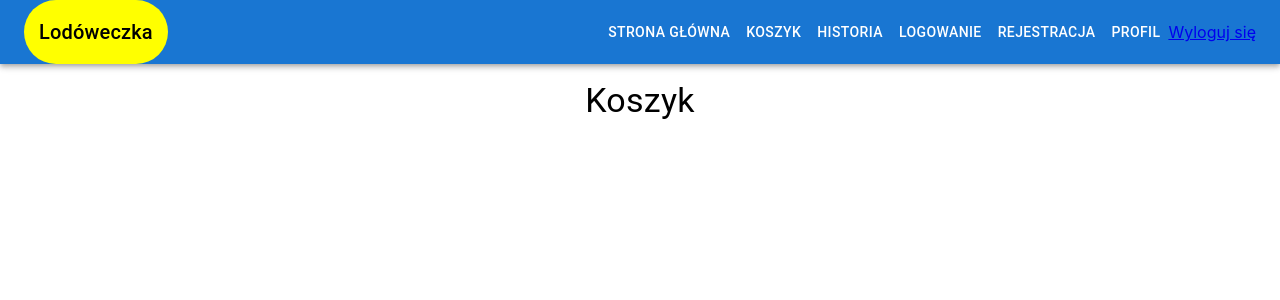
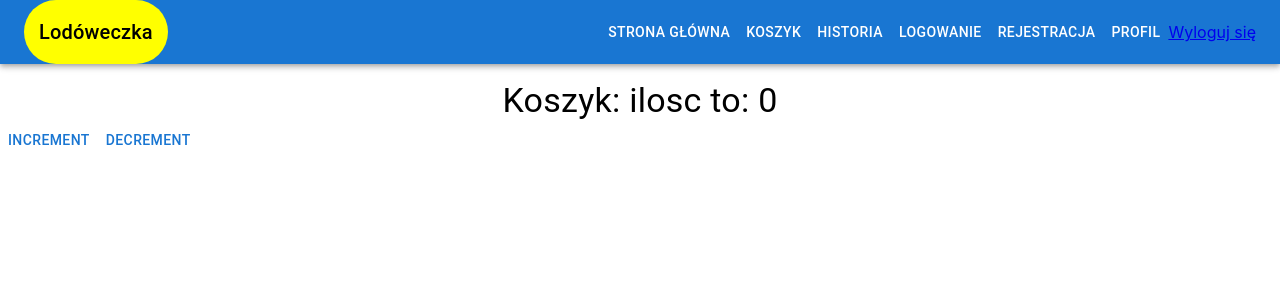
Before and after one commit to BlackRaven18/home-appliance-shop, a React (Create React App) app in the folder Frontend/: page /koszyk in a window 1280 px wide. Shown: the top 300 px of the page. Built offline with nearby package versions, Linux system fonts and the light colour scheme.

Commit message:
configured redux

```diff
--- a/Frontend/package.json
+++ b/Frontend/package.json
@@ -7,6 +7,7 @@
     "@emotion/styled": "^11.11.0",
     "@mui/icons-material": "^5.11.16",
     "@mui/material": "^5.12.3",
+    "@reduxjs/toolkit": "^1.9.5",
     "@testing-library/jest-dom": "^5.16.5",
     "@testing-library/react": "^13.4.0",
     "@testing-library/user-event": "^13.5.0",
@@ -19,6 +20,7 @@
     "match-sorter": "^6.3.1",
     "react": "^18.2.0",
     "react-dom": "^18.2.0",
+    "react-redux": "^8.0.5",
     "react-router": "^6.10.0",
     "react-router-dom": "^6.11.1",
     "react-scripts": "5.0.1",
--- a/Frontend/src/index.tsx
+++ b/Frontend/src/index.tsx
@@ -1,15 +1,19 @@
 import React from 'react';
 import ReactDOM from 'react-dom/client';
-import './index.css';
 import App from './App';
 import reportWebVitals from './reportWebVitals';
+import { store } from './redux/store'
+import { Provider } from 'react-redux'
+import './index.css';
 
 const root = ReactDOM.createRoot(
   document.getElementById('root') as HTMLElement
 );
 root.render(
   <React.StrictMode>
-    <App />
+    <Provider store = {store}>
+      <App />
+    </Provider>
   </React.StrictMode>
 );
 
--- /dev/null
+++ b/Frontend/src/redux/ShoppingCartReducer.tsx
@@ -0,0 +1,35 @@
+import { createSlice } from '@reduxjs/toolkit'
+import type { PayloadAction } from '@reduxjs/toolkit'
+
+export interface CartState {
+  quantity: number
+}
+
+const initialState: CartState = {
+  quantity: 0,
+}
+
+export const shoppingCartSlice = createSlice({
+  name: 'shoppingCart',
+  initialState,
+  reducers: {
+    increment: (state) => {
+      // Redux Toolkit allows us to write "mutating" logic in reducers. It
+      // doesn't actually mutate the state because it uses the Immer library,
+      // which detects changes to a "draft state" and produces a brand new
+      // immutable state based off those changes
+      state.quantity += 1
+    },
+    decrement: (state) => {
+      state.quantity -= 1
+    },
+    incrementByAmount: (state, action: PayloadAction<number>) => {
+      state.quantity += action.payload
+    },
+  },
+})
+
+// Action creators are generated for each case reducer function
+export const { increment, decrement, incrementByAmount } = shoppingCartSlice.actions
+
+export default shoppingCartSlice.reducer
--- /dev/null
+++ b/Frontend/src/redux/store.tsx
@@ -0,0 +1,13 @@
+import {configureStore} from '@reduxjs/toolkit'
+import shoppingCartReducer from './ShoppingCartReducer'
+
+export const store = configureStore({
+    reducer:{
+        shoppingCart: shoppingCartReducer,
+    }
+})
+
+// Infer the `RootState` and `AppDispatch` types from the store itself
+export type RootState = ReturnType<typeof store.getState>
+// Inferred type: {posts: PostsState, comments: CommentsState, users: UsersState}
+export type AppDispatch = typeof store.dispatch
--- a/Frontend/src/router/router.tsx
+++ b/Frontend/src/router/router.tsx
@@ -6,7 +6,7 @@ import Loginhome from './../view/Loginhome';
 import Adminlogin from './../view/Adminlogin';
 import Adminhome from './../view/Adminhome';
 import Product from './../view/Product';
-import Koszyk from './../view/Koszyk';
+import Koszyk from '../view/ShoppingCart';
 import Historia from './../view/Historia';
 import Profil from './../view/Profil';
 import Adminprofil from './../view/Adminprofil';
--- a/Frontend/src/view/Koszyk.tsx
+++ /dev/null
@@ -1,16 +0,0 @@
-import * as React from 'react';
-import Typography from '@mui/material/Typography';
-import Topbar from './../topbar/Topbar';
-
-function Koszyk() {
-  return (
-    <div>
-      <Topbar />
-      <Typography variant="h4" align="center" sx={{ mt: 2 }}>
-        Koszyk
-      </Typography>
-    </div>
-  );
-}
-
-export default Koszyk;
--- a/Frontend/src/view/ShoppingCart.tsx
+++ b/Frontend/src/view/ShoppingCart.tsx
@@ -1,14 +1,28 @@
-import * as React from 'react';
 import Typography from '@mui/material/Typography';
 import Topbar from '../topbar/Topbar';
+import { useSelector, useDispatch } from 'react-redux';
+import { RootState } from '../redux/store';
+import { Button } from '@mui/material';
+import { increment, decrement } from '../redux/ShoppingCartReducer';
+
+
+
 
 function Koszyk() {
+
+  const shoppingCart = useSelector((state: RootState) => state.shoppingCart);
+  const dispatch = useDispatch();
+
   return (
     <div>
       <Topbar />
+
       <Typography variant="h4" align="center" sx={{ mt: 2 }}>
-        Koszyk
+        Koszyk: ilosc to: {shoppingCart.quantity}
       </Typography>
+
+      <Button  onClick={() => dispatch(increment())}> Increment </Button>
+      <Button  onClick={() => dispatch(decrement())}> Decrement </Button>
     </div>
   );
 }
```
Also changed, not shown: 1 other file (tests, documents, lock files or other folders).
